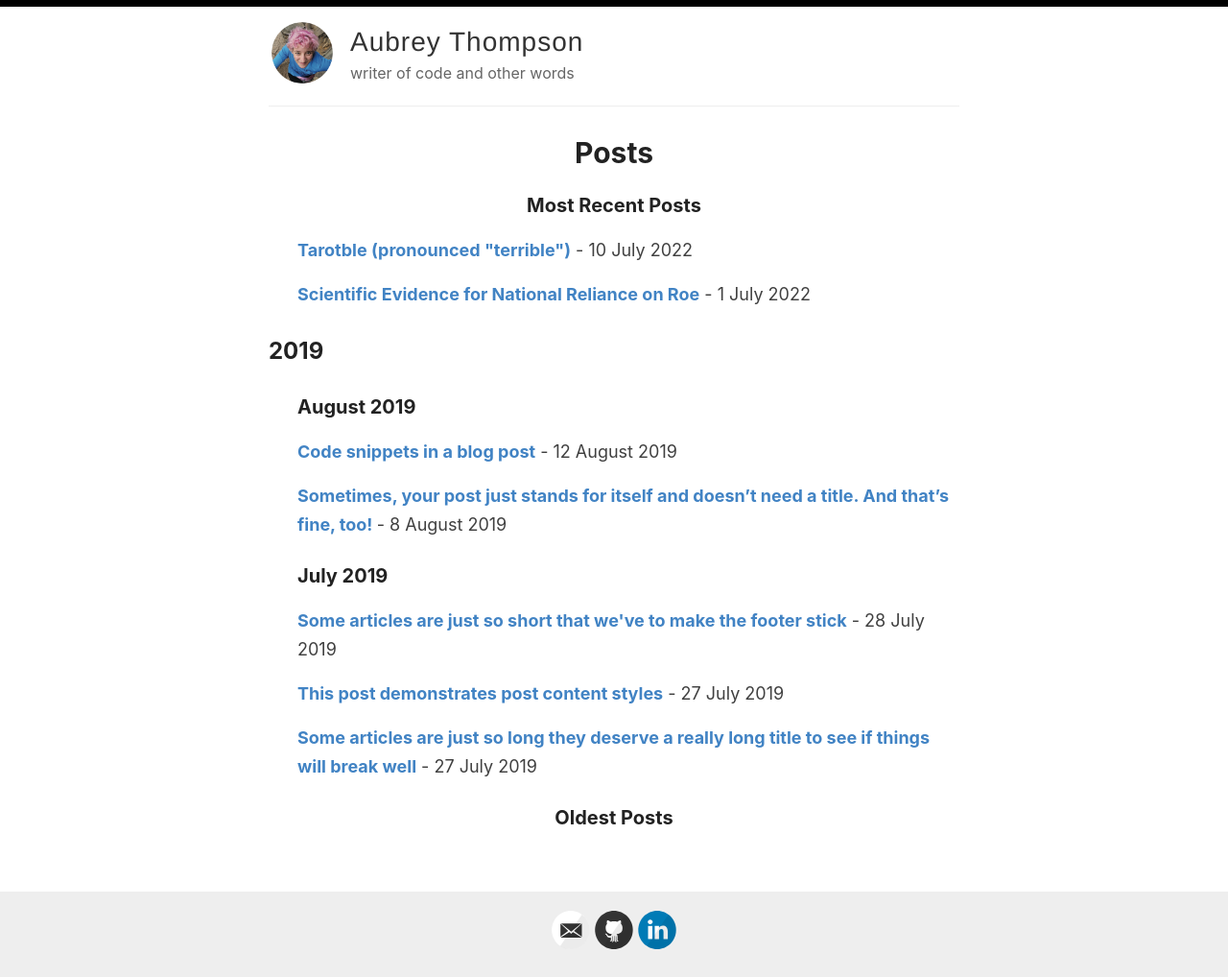
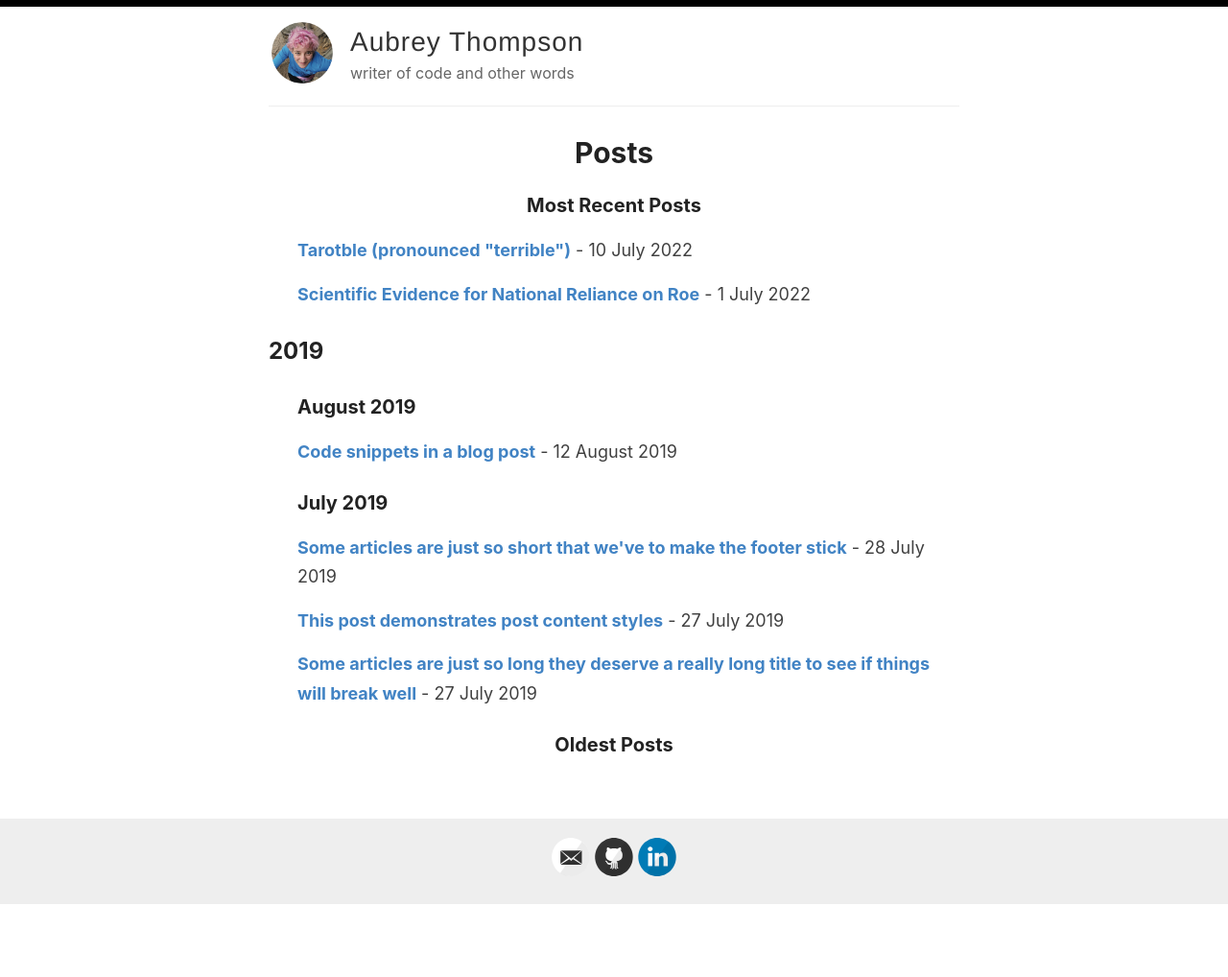
Before and after one commit to aubreythompson/aubreythompson.github.io, a Jekyll site: the page built from _pages/blog.md, in a window 1280 px wide. Shown: the whole page at 96% size. Built offline with Jekyll 4.4.1, drawn with Linux system fonts in a browser that asks for light colours; after the commit the page ends 942 px from its top, so only the background shows below that.

Commit message:
does this include the pdf?

```diff
--- a/_posts/2019-08-08-no-title-posts.md
+++ /dev/null
@@ -1,6 +0,0 @@
----
-layout: post
-title: ""
-categories: Miscellaneous
----
-Sometimes, your post just stands for itself and doesn't need a title. And that's fine, too!
```
Also changed, not shown: _posts/2022-07-01-relianceonroe.md (+1 -1 lines), 1 other file.
